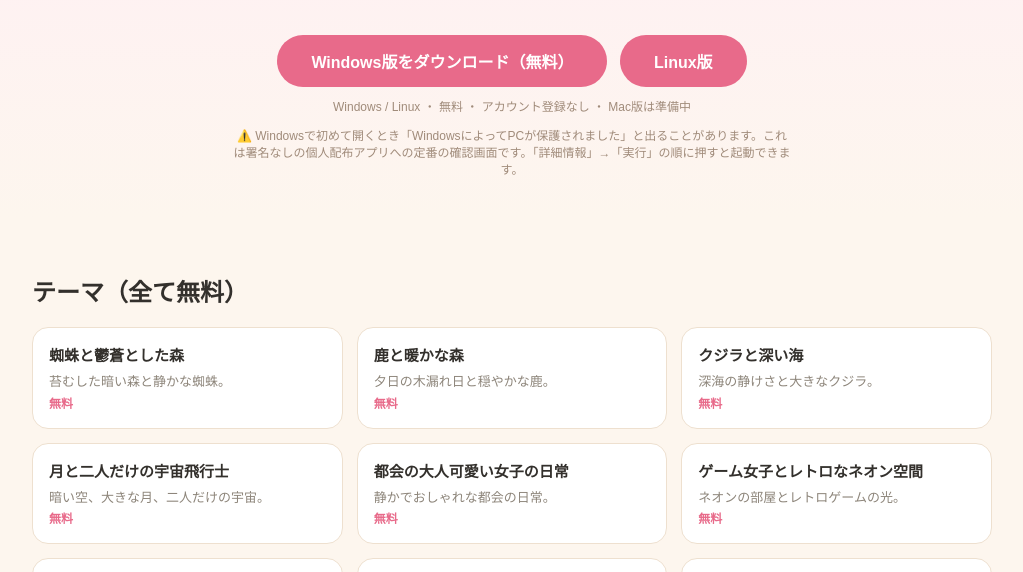
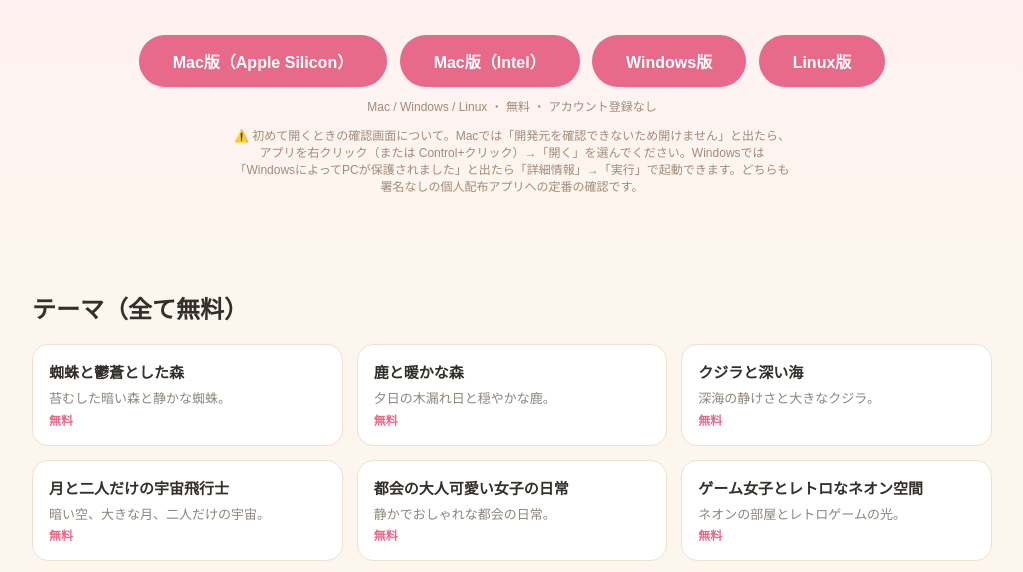
Before and after one commit to tetto03twianac1910-cmd/mokobura, an Electron app: page docs/index.html in a window 1280 px wide. Shown: the part 190-762 px from the top of the page, without its empty margins (128-1151 px from the left). Drawn offline with Linux system fonts and the light colour scheme.

Commit message:
サイト: Mac版ダウンロードボタンと初回起動の案内を追加

```diff
--- a/docs/index.html
+++ b/docs/index.html
@@ -27,10 +27,12 @@
 <header>
   <h1>🎀 もこブラ（仮名）</h1>
   <p class="lead">毎日開くブラウザを、好きな世界に着せ替えよう。<br>テーマは9種類、ぜんぶ無料。PC版です。</p>
-  <a class="dl" href="https://github.com/tetto03twianac1910-cmd/mokobura/releases/download/v0.1.0/mokobura-0.1.0-win-portable.exe">Windows版をダウンロード（無料）</a>
+  <a class="dl" href="https://github.com/tetto03twianac1910-cmd/mokobura/releases/download/v0.1.0/mokobura-0.1.0-mac-arm64.dmg">Mac版（Apple Silicon）</a>
+  <a class="dl" href="https://github.com/tetto03twianac1910-cmd/mokobura/releases/download/v0.1.0/mokobura-0.1.0-mac-x64.dmg" style="margin-left:8px">Mac版（Intel）</a>
+  <a class="dl" href="https://github.com/tetto03twianac1910-cmd/mokobura/releases/download/v0.1.0/mokobura-0.1.0-win-portable.exe" style="margin-left:8px">Windows版</a>
   <a class="dl" href="https://github.com/tetto03twianac1910-cmd/mokobura/releases/download/v0.1.0/mokobura-0.1.0-linux.AppImage" style="margin-left:8px">Linux版</a>
-  <p class="note">Windows / Linux ・ 無料 ・ アカウント登録なし ・ Mac版は準備中</p>
-  <p class="note" style="max-width:560px;margin:10px auto 0">⚠️ Windowsで初めて開くとき「WindowsによってPCが保護されました」と出ることがあります。これは署名なしの個人配布アプリへの定番の確認画面です。「詳細情報」→「実行」の順に押すと起動できます。</p>
+  <p class="note">Mac / Windows / Linux ・ 無料 ・ アカウント登録なし</p>
+  <p class="note" style="max-width:560px;margin:10px auto 0">⚠️ 初めて開くときの確認画面について。Macでは「開発元を確認できないため開けません」と出たら、アプリを右クリック（または Control+クリック）→「開く」を選んでください。Windowsでは「WindowsによってPCが保護されました」と出たら「詳細情報」→「実行」で起動できます。どちらも署名なしの個人配布アプリへの定番の確認です。</p>
 </header>
 
 <section>
```
